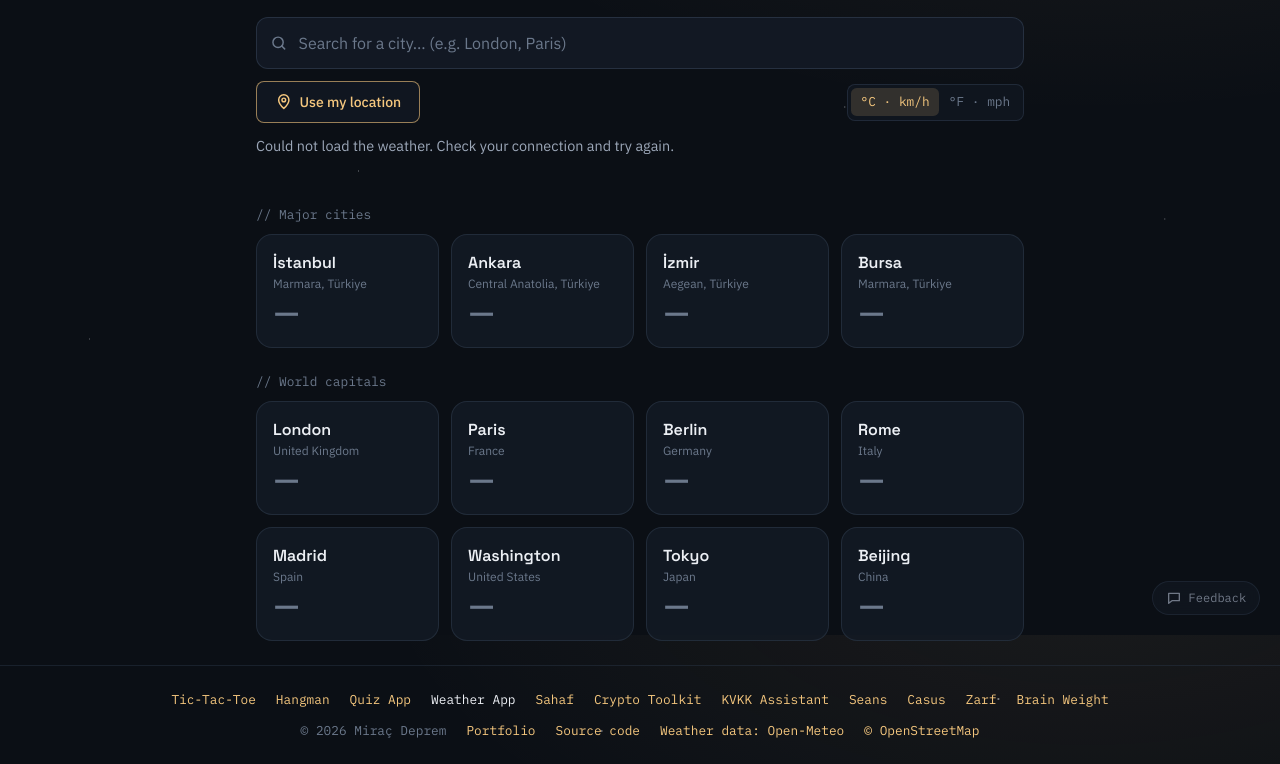
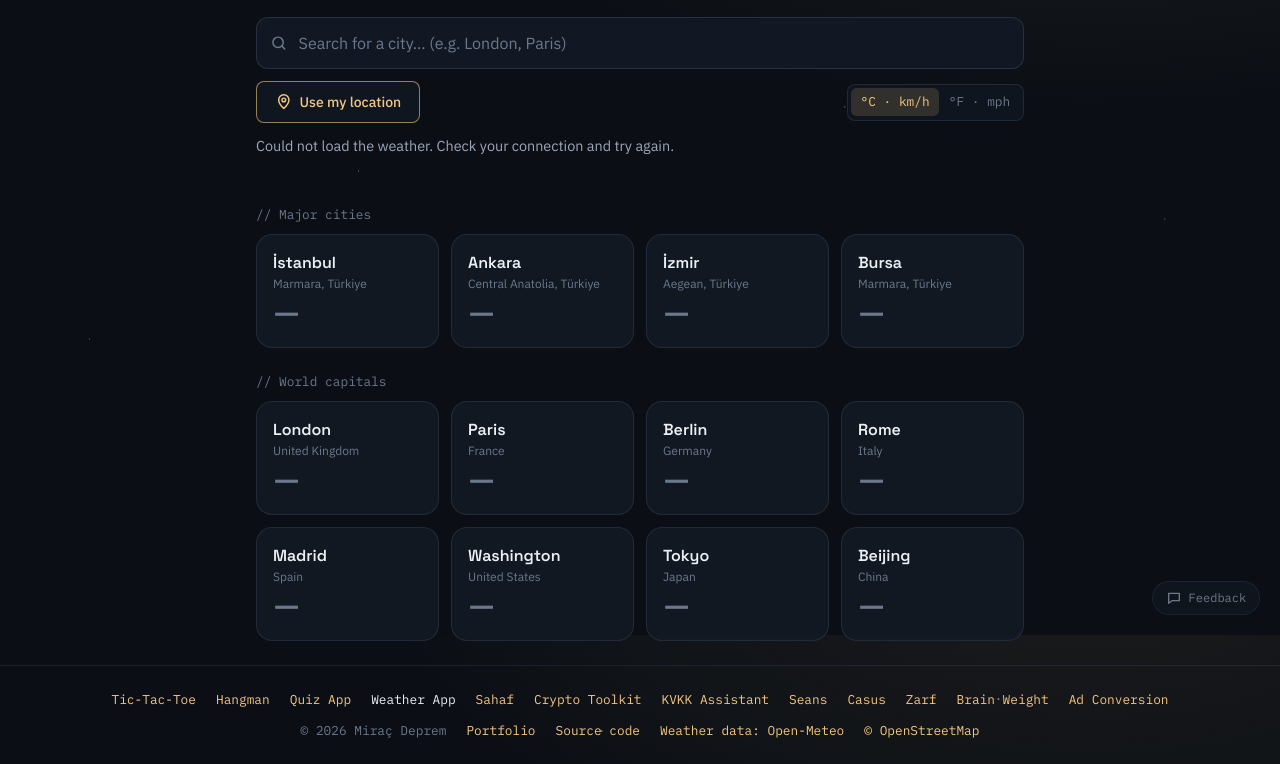
Before and after one commit to MrcDprm/weather-app, a website with bundled scripts: page app.html in a window 1280 px wide. Shown: the part 165-929 px from the top of the page. Built offline with nearby package versions, Linux system fonts and the light colour scheme; no server answers.

Commit message:
feat(footer): link to Ad Conversion

```diff
--- a/app.html
+++ b/app.html
@@ -201,6 +201,8 @@
         <a href="https://spygame.miracdeprem.com">Casus</a>
         <a href="https://zarf.miracdeprem.com">Zarf</a>
         <a href="https://brain.miracdeprem.com">Brain Weight</a>
+
+        <a href="https://conversion.miracdeprem.com">Ad Conversion</a>
       </nav>
       <div class="footer-meta">
         <span>© 2026 Miraç Deprem</span>
```
